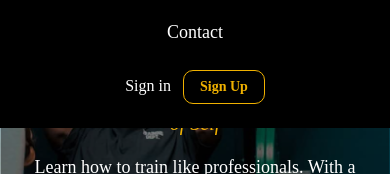
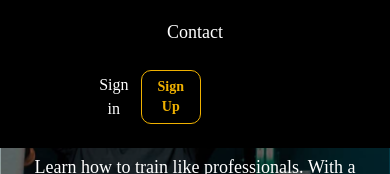
Before and after one commit to radu-bordea/NEXTjs-FitnessStephano, a Next.js app: page / in a window 390 px wide. Both pictures are taken after a click on the button 362 px from the left and 46 px from the top of the page. Shown: the part 306-480 px from the top of the page. Built offline with nearby package versions, Linux system fonts and the light colour scheme; no server answers; a web font is replaced by a local one.

Commit message:
fix navbar mobile dashboard position

```diff
--- a/components/Navbar.tsx
+++ b/components/Navbar.tsx
@@ -120,7 +120,7 @@ const Navbar = () => {
           ))}
 
           {/* Mobile auth */}
-          <li className="space-x-3">
+          <li className="space-x-3 flex">
             <Show when="signed-out">
               <SignInButton />
               <SignUpButton>
@@ -133,6 +133,7 @@ const Navbar = () => {
               <UserButton />
             </Show>
 
+            <div>
               <Show when="signed-in">
                 <Link
                   href="/admin"
@@ -141,6 +142,7 @@ const Navbar = () => {
                   Dashboard
                 </Link>
               </Show>
+            </div>
           </li>
         </ul>
       )}
```
Lines whose indentation alone changed are shown as unchanged.
